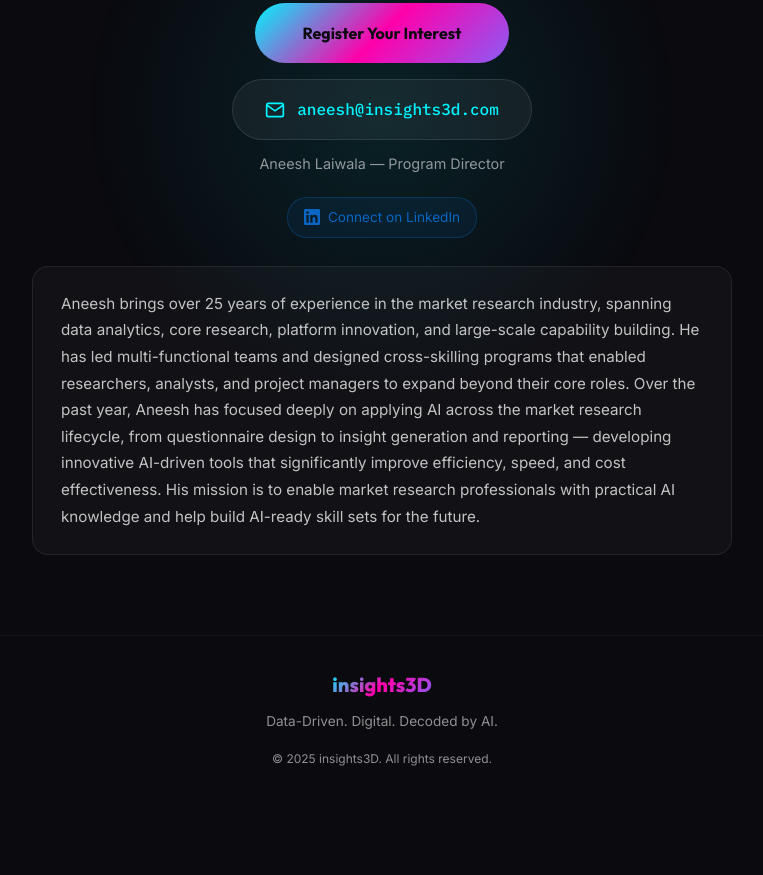
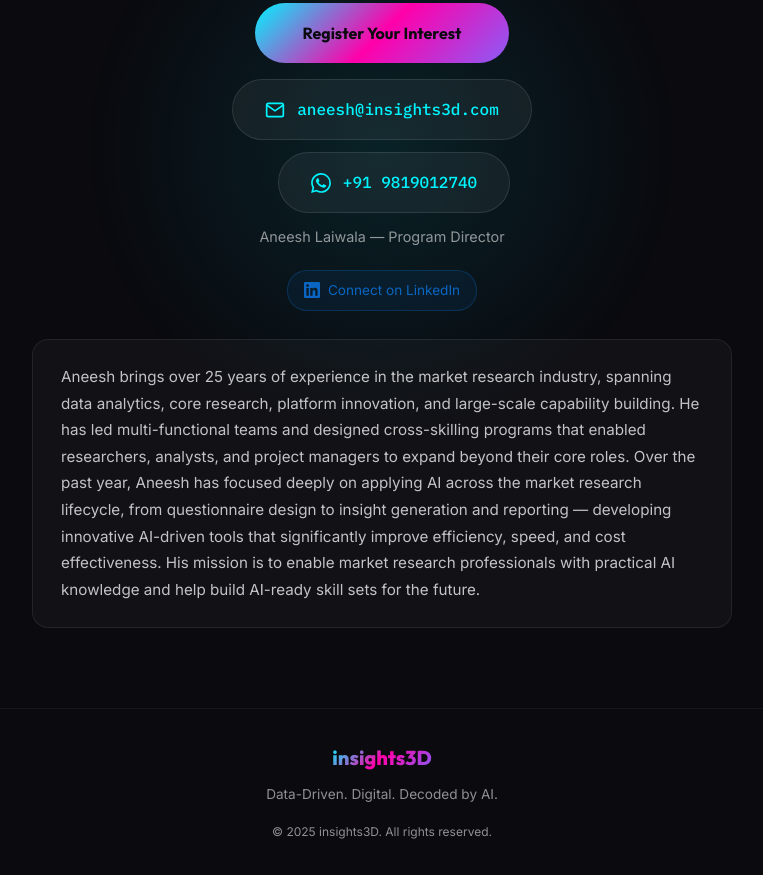
Before and after one commit to aneeshlaiwala/AI-MR-upskill-program, a plain HTML site: page index.html in a window 1280 px wide. Shown: the part 4831-5706 px from the top of the page, without its empty margins (258-1021 px from the left). Before the commit the page ends 5633 px from the top, so only its background shows below. Drawn offline with Linux system fonts and the light colour scheme.

Commit message:
Update index.html

```diff
--- a/index.html
+++ b/index.html
@@ -932,6 +932,12 @@
                     </svg>
                     <span id="emailText"></span>
                 </a>
+                <a class="contact-email" href="https://wa.me/919819012740" target="_blank" style="margin-left: 1.5rem;">
+                    <svg viewBox="0 0 24 24" fill="currentColor" width="18" height="18">
+                        <path d="M17.472 14.382c-.297-.149-1.758-.867-2.03-.967-.273-.099-.471-.148-.67.15-.197.297-.767.966-.94 1.164-.173.199-.347.223-.644.075-.297-.15-1.255-.463-2.39-1.475-.883-.788-1.48-1.761-1.653-2.059-.173-.297-.018-.458.13-.606.134-.133.298-.347.446-.52.149-.174.198-.298.298-.497.099-.198.05-.371-.025-.52-.075-.149-.669-1.612-.916-2.207-.242-.579-.487-.5-.669-.51-.173-.008-.371-.01-.57-.01-.198 0-.52.074-.792.372-.272.297-1.04 1.016-1.04 2.479 0 1.462 1.065 2.875 1.213 3.074.149.198 2.096 3.2 5.077 4.487.709.306 1.262.489 1.694.625.712.227 1.36.195 1.871.118.571-.085 1.758-.719 2.006-1.413.248-.694.248-1.289.173-1.413-.074-.124-.272-.198-.57-.347m-5.421 7.403h-.004a9.87 9.87 0 01-5.031-1.378l-.361-.214-3.741.982.998-3.648-.235-.374a9.86 9.86 0 01-1.51-5.26c.001-5.45 4.436-9.884 9.888-9.884 2.64 0 5.122 1.03 6.988 2.898a9.825 9.825 0 012.893 6.994c-.003 5.45-4.437 9.884-9.885 9.884m8.413-18.297A11.815 11.815 0 0012.05 0C5.495 0 .16 5.335.157 11.892c0 2.096.547 4.142 1.588 5.945L.057 24l6.305-1.654a11.882 11.882 0 005.683 1.448h.005c6.554 0 11.89-5.335 11.893-11.893a11.821 11.821 0 00-3.48-8.413z"/>
+                    </svg>
+                    <span>+91 9819012740</span>
+                </a>
                 <span class="contact-name">Aneesh Laiwala — Program Director</span>
                 <a href="https://www.linkedin.com/in/aneeshlaiwala/" target="_blank" class="linkedin-link">
                     <svg viewBox="0 0 24 24" fill="currentColor" width="16" height="16">
```
